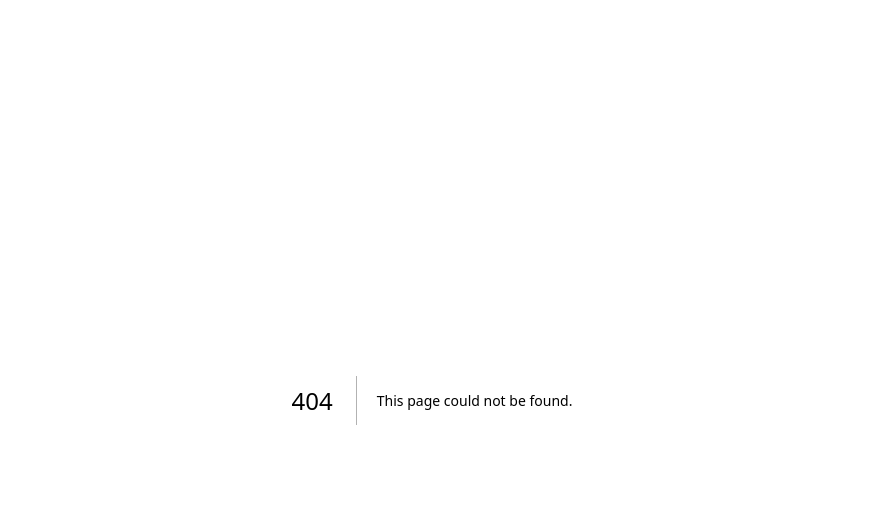
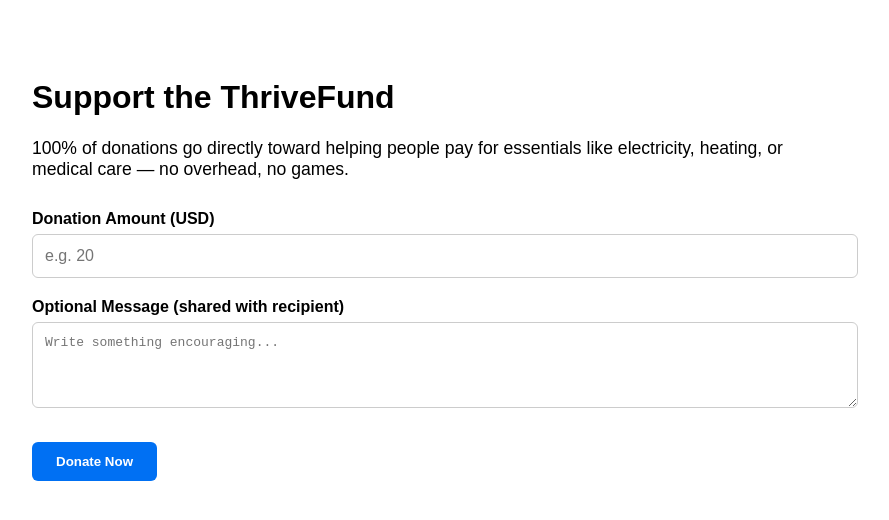
Before and after one commit to GlobalBlockInc/AIOS-frontend, a Next.js app: page /donate in a window 1280 px wide. Before the commit this address had no page. Shown: the top 520 px of the page, without its empty margins (208-1097 px from the left). Built offline with nearby package versions, Linux system fonts and the light colour scheme.

Commit message:
Create donate.jsx

```diff
--- /dev/null
+++ b/pages/donate.jsx
@@ -0,0 +1,80 @@
+import { useState } from "react";
+
+export default function DonatePage() {
+  const [amount, setAmount] = useState("");
+  const [message, setMessage] = useState("");
+  const [submitted, setSubmitted] = useState(false);
+
+  const handleSubmit = async (e) => {
+    e.preventDefault();
+    setSubmitted(true);
+    // Integrate Stripe or backend here in future
+    console.log("Donation submitted:", { amount, message });
+  };
+
+  return (
+    <div style={{ padding: "50px 20px", maxWidth: "800px", margin: "auto", fontFamily: "sans-serif" }}>
+      <h1>Support the ThriveFund</h1>
+      <p style={{ fontSize: "1.1em" }}>
+        100% of donations go directly toward helping people pay for essentials like electricity, heating, or medical care — no overhead, no games.
+      </p>
+
+      {submitted ? (
+        <div style={{ backgroundColor: "#d6ffe2", padding: "20px", borderRadius: "8px", marginTop: "30px" }}>
+          <h3>Thank you for your kindness!</h3>
+          <p>We’ll make sure every dollar is used to help someone in need.</p>
+        </div>
+      ) : (
+        <form onSubmit={handleSubmit} style={{ marginTop: "30px" }}>
+          <label style={labelStyle}>Donation Amount (USD)</label>
+          <input
+            type="number"
+            min="1"
+            value={amount}
+            onChange={(e) => setAmount(e.target.value)}
+            placeholder="e.g. 20"
+            style={inputStyle}
+            required
+          />
+
+          <label style={labelStyle}>Optional Message (shared with recipient)</label>
+          <textarea
+            value={message}
+            onChange={(e) => setMessage(e.target.value)}
+            placeholder="Write something encouraging..."
+            rows={4}
+            style={inputStyle}
+          />
+
+          <button type="submit" style={buttonStyle}>Donate Now</button>
+        </form>
+      )}
+    </div>
+  );
+}
+
+const labelStyle = {
+  display: "block",
+  marginTop: "20px",
+  fontWeight: "bold"
+};
+
+const inputStyle = {
+  width: "100%",
+  padding: "12px",
+  fontSize: "1em",
+  border: "1px solid #ccc",
+  borderRadius: "6px",
+  marginTop: "6px"
+};
+
+const buttonStyle = {
+  marginTop: "30px",
+  padding: "12px 24px",
+  backgroundColor: "#0070f3",
+  color: "#fff",
+  fontWeight: "bold",
+  border: "none",
+  borderRadius: "6px",
+  cursor: "pointer"
+};
```
